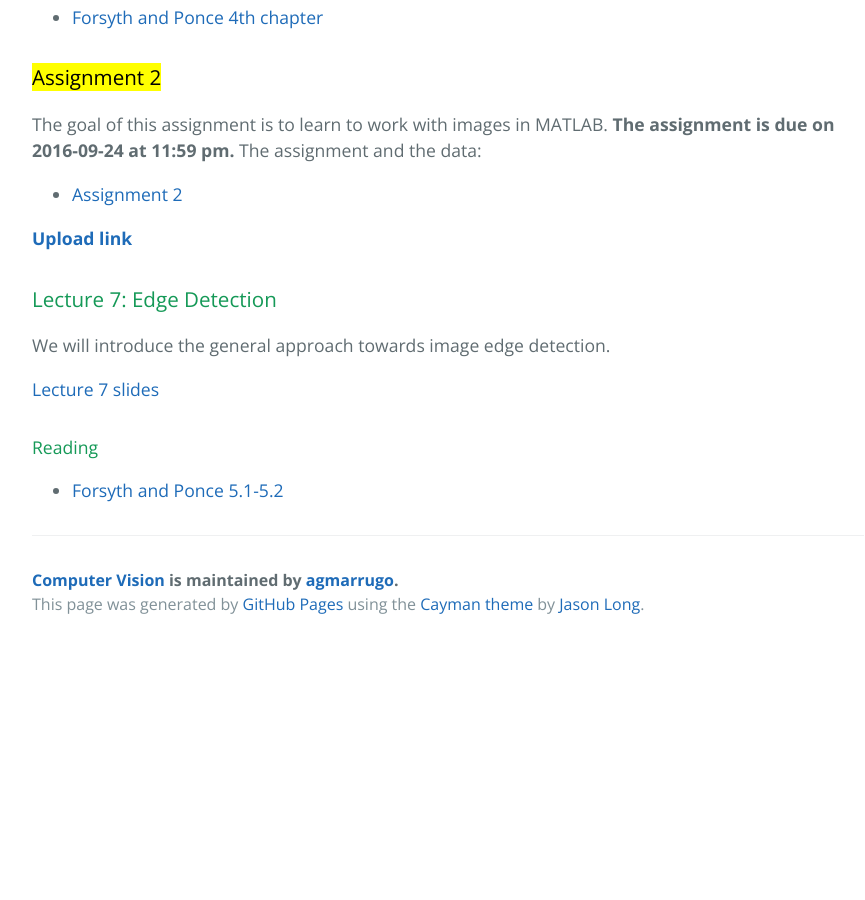
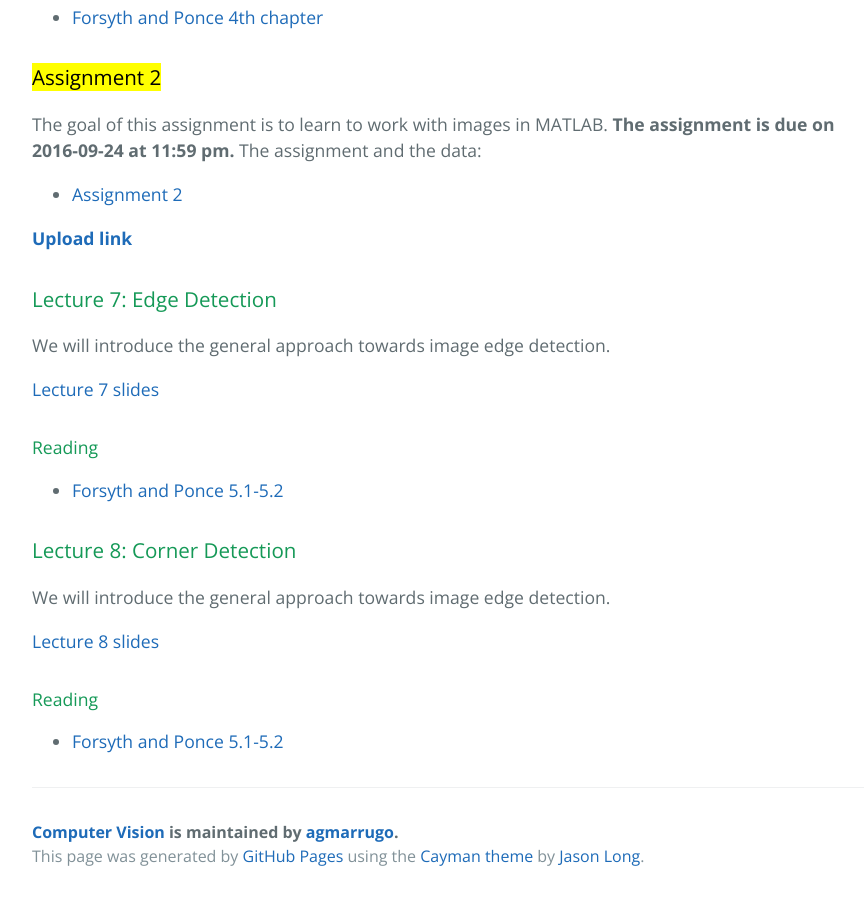
Before and after one commit to opi-lab/optical-metrology-2021, a Jekyll site: the page built from index.md, in a window 1280 px wide and 900 px high, scrolled down 3145 px. Shown: the whole window, without its empty margins (192-1057 px from the left). Built offline with Jekyll 4.4.1, drawn with Linux system fonts in a browser that asks for light colours; before the commit the page ends 3793 px from its top, so only the background shows below that.

Commit message:
Update index.md

```diff
--- a/index.md
+++ b/index.md
@@ -134,3 +134,13 @@ We will introduce the general approach towards image edge detection.
 #### Reading
 
 - [Forsyth and Ponce 5.1-5.2](https://www.dropbox.com/s/vzkm4sje4uvrpy7/Forsyth-Ponce-chapter-05-1-2.pdf?dl=0)
+
+### Lecture 8: Corner Detection
+
+We will introduce the general approach towards image edge detection.
+
+[Lecture 8 slides](https://www.dropbox.com/s/ibgtdylezx72abz/lec08_corner.pdf?dl=0)
+
+#### Reading
+
+- [Forsyth and Ponce 5.1-5.2](https://www.dropbox.com/s/52hempwwv2gbypn/Forsyth-Ponce-chapter-05-3.pdf?dl=0)
```
